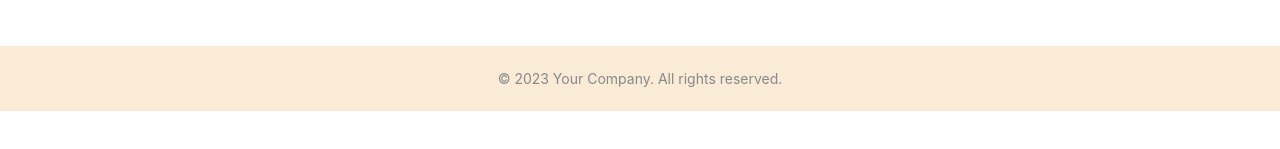
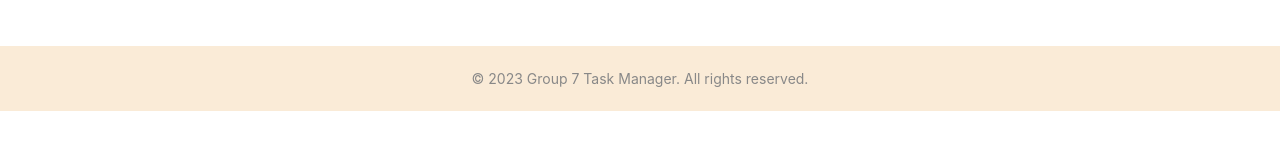
Before and after one commit to Tituswanyonyi/task-manager-frontend, a React (Create React App) app: page / in a window 1280 px wide. Shown: the part 261-410 px from the top of the page. Built offline with nearby package versions, Linux system fonts and the light colour scheme.

Commit message:
mofied footer.js component

```diff
--- a/src/components/Footer.js
+++ b/src/components/Footer.js
@@ -2,11 +2,11 @@ import React from 'react';
 import '../css/Footer.css';
 
 const Footer = () => {
-  return (
-    <footer className="footer">
-      <p>&copy; 2023 Your Company. All rights reserved.</p>
-    </footer>
-  );
+    return (
+        <footer className="footer">
+            <p>&copy; 2023 Group 7 Task Manager. All rights reserved.</p>
+        </footer>
+    );
 };
 
 export default Footer;
```
